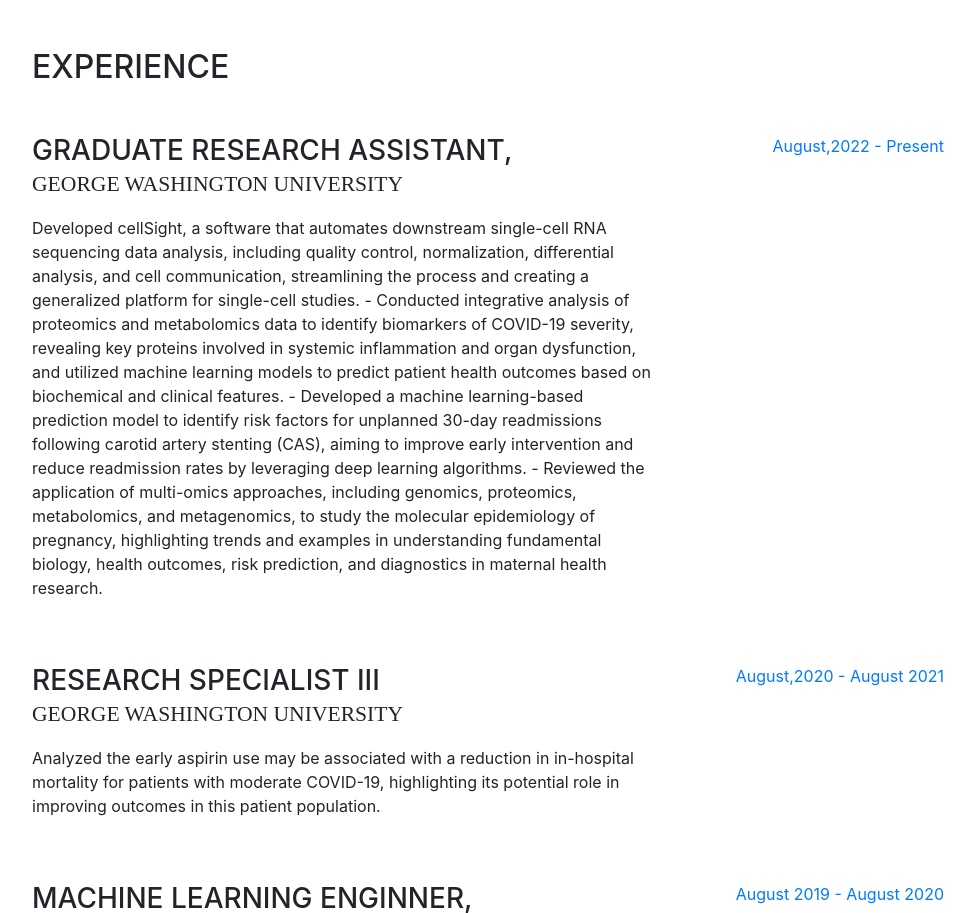
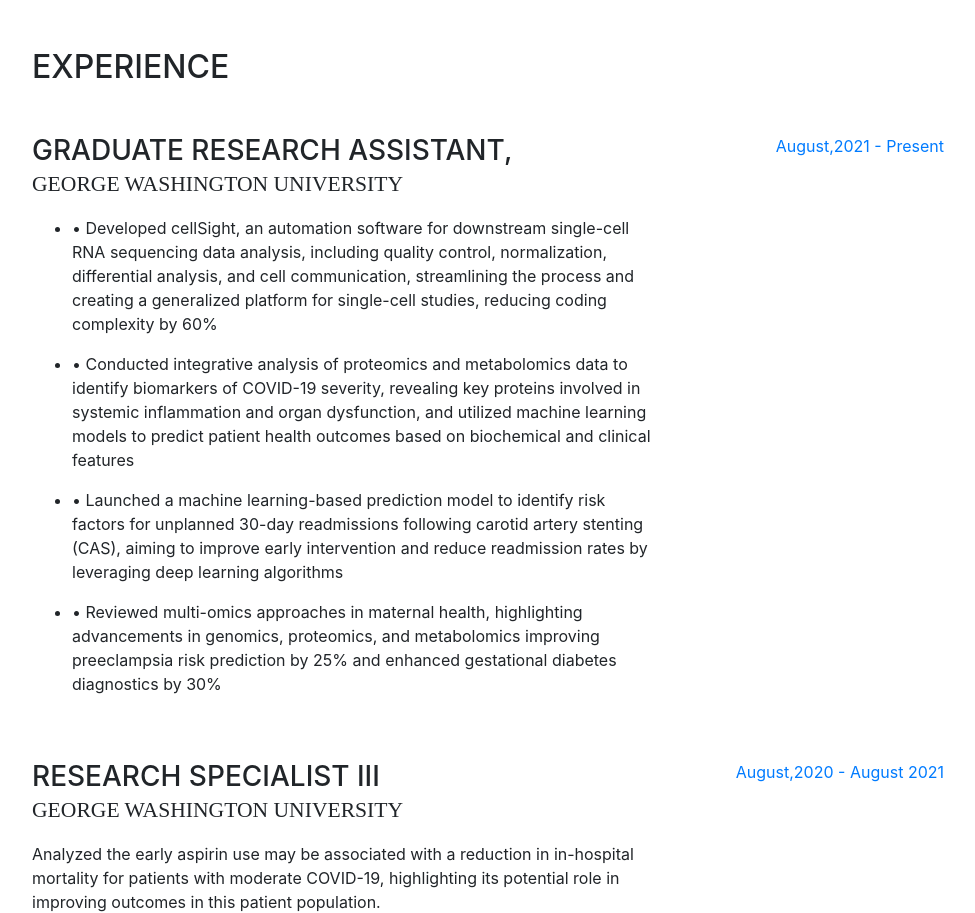
Before and after one commit to ranojoychatterjee/Portfolio_Website, a website with bundled scripts: page index.html in a window 1280 px wide. Shown: the part 800-1713 px from the top of the page, without its empty margins (288-1263 px from the left). Built offline with nearby package versions, Linux system fonts and the light colour scheme; a web font is replaced by a local one.

Commit message:
Update index.html
expereience

```diff
--- a/index.html
+++ b/index.html
@@ -71,8 +71,8 @@
           <h1 class="mb-0">Chatterjee
             <span class="text-primary">Ranojoy</span>
           </h1>
-          <div class="subheading mb-5">· (815)-909-6288
-            <a href="mailto:name@email.com">ranojoychatterjee1@gmail.com</a>
+          <div class="subheading mb-5"> (815)-909-6288
+            <a href="mailto:name@email.com">  ranojoychatterjee1@gmail.com</a>
           </div>
           <p class="mb-5">I am currently pursuing Ph.D. candidate in Health Data Science at George Washington University, and deeply involved in developing cutting-edge computational tools for analyzing biological data. I expertise on multiple domains, including building models for spatial coordinate-based neighborhood selection, working on the automation of single-cell RNA sequencing analysis and leveraging graph neural networks (GCNs) for predictive modeling in spatial transciptomincs.</p>
           <ul class="list-inline list-social-icons mb-0">
@@ -106,13 +106,35 @@
             <div class="resume-content mr-auto">
               <h3 class="mb-0">Graduate Research Assistant,</h3>
               <div class="subheading mb-3">George Washington University</div>
-              <p>Developed cellSight, a software that automates downstream single-cell RNA sequencing data analysis, including quality control, normalization, differential analysis, and cell communication, streamlining the process and creating a generalized platform for single-cell studies.
-- Conducted integrative analysis of proteomics and metabolomics data to identify biomarkers of COVID-19 severity, revealing key proteins involved in systemic inflammation and organ dysfunction, and utilized machine learning models to predict patient health outcomes based on biochemical and clinical features.
-- Developed a machine learning-based prediction model to identify risk factors for unplanned 30-day readmissions following carotid artery stenting (CAS), aiming to improve early intervention and reduce readmission rates by leveraging deep learning algorithms.
-- Reviewed the application of multi-omics approaches, including genomics, proteomics, metabolomics, and metagenomics, to study the molecular epidemiology of pregnancy, highlighting trends and examples in understanding fundamental biology, health outcomes, risk prediction, and diagnostics in maternal health research.</p>
+              <p>
+				<ul>
+					<li>
+						<p>
+			  •	Developed cellSight, an automation software for downstream single-cell RNA sequencing data analysis, including quality control, normalization, differential analysis, and cell communication, streamlining the process and creating a generalized platform for single-cell studies, reducing coding complexity by 60%
+						</p>
+					</li>
+					<li>
+						<p>
+			  •	Conducted integrative analysis of proteomics and metabolomics data to identify biomarkers of COVID-19 severity, revealing key proteins involved in systemic inflammation and organ dysfunction, and utilized machine learning models to predict patient health outcomes based on biochemical and clinical features
+						</p>
+					</li>
+					<li>
+						<p>
+			  •	Launched a machine learning-based prediction model to identify risk factors for unplanned 30-day readmissions following carotid artery stenting (CAS), aiming to improve early intervention and reduce readmission rates by leveraging deep learning algorithms
+						</p>
+					</li>
+					<li>
+						<p>
+			  •		Reviewed multi-omics approaches in maternal health, highlighting advancements in genomics, proteomics, and metabolomics improving preeclampsia risk prediction by 25% and enhanced gestational diabetes diagnostics by 30%
+						</p>
+					</li>
+
+				</ul>
+
+			</p>
             </div>
             <div class="resume-date text-md-right">
-              <span class="text-primary">August,2022 - Present</span>
+              <span class="text-primary">August,2021 - Present</span>
             </div>
           </div>
 
```
